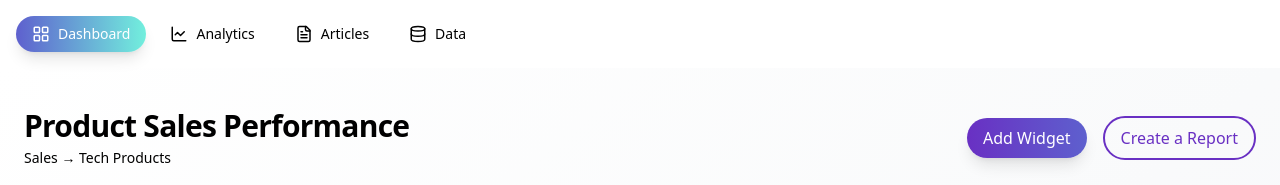
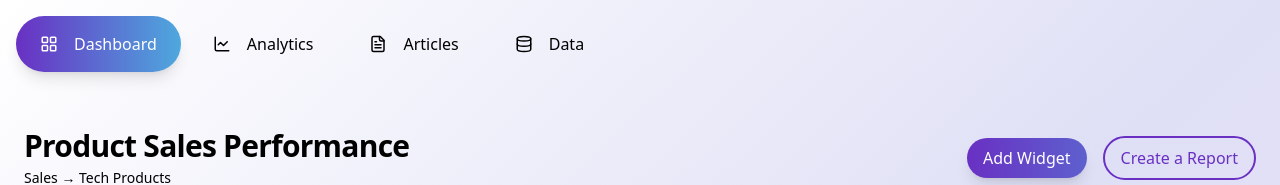
Before and after one commit to Delioos/solanalytics, a Next.js app in the folder webapp/: page / in a window 1280 px wide. Shown: the top 185 px of the page. Built offline with nearby package versions, Linux system fonts and the light colour scheme.

Commit message:
feat: metadata

```diff
--- a/webapp/src/app/layout.tsx
+++ b/webapp/src/app/layout.tsx
@@ -1,5 +1,5 @@
 import type { Metadata } from "next";
-import { Inter, Poppins } from "next/font/google";
+import { Inter, Roboto } from "next/font/google";
 import "./globals.css";
 import MainNav from "@/components/nav/MainNav";
 
@@ -8,15 +8,15 @@ const inter = Inter({
   variable: "--font-inter",
 });
 
-const poppins = Poppins({
+const roboto = Roboto({
   subsets: ["latin"],
-  weight: ['400', '500', '600', '700'],
-  variable: "--font-poppins",
+  weight: ['300', '400', '500', '700'],
+  variable: "--font-roboto",
 });
 
 export const metadata: Metadata = {
-  title: "Sales Dashboard",
-  description: "Modern sales dashboard with analytics",
+  title: "Medaillon Analytics",
+  description: "Data-driven protocol development and analytics platform for Solana ecosystem",
 };
 
 export default function RootLayout({
@@ -25,8 +25,8 @@ export default function RootLayout({
   children: React.ReactNode
 }) {
   return (
-    <html lang="en" className={`${inter.variable} ${poppins.variable}`}>
-      <body className="min-h-screen bg-background font-sans">
+    <html lang="en" className={`${inter.variable} ${roboto.variable}`}>
+      <body className="min-h-screen bg-gradient-to-br from-white via-purple-blue/20 to-purple-hard/10 font-sans">
         <MainNav />
         {children}
       </body>
--- a/webapp/src/app/page.tsx
+++ b/webapp/src/app/page.tsx
@@ -2,7 +2,7 @@ import ProductSalesCard from "@/components/dashboard/ProductSalesCard"
 
 export default function Home() {
   return (
-    <main className="min-h-screen bg-gradient-to-br from-white via-gray-50 to-purple-soft/5">
+    <main className="min-h-screen ">
       <div className="container mx-auto py-4">
         <ProductSalesCard />
       </div>
--- a/webapp/src/components/nav/MainNav.tsx
+++ b/webapp/src/components/nav/MainNav.tsx
@@ -32,7 +32,7 @@ const MainNav = () => {
   const pathname = usePathname()
 
   return (
-    <nav className="flex items-center space-x-2 p-4 bg-white text-black">
+    <nav className="flex items-center space-x-2 p-4 text-black">
       {navItems.map((item) => {
         const isActive = pathname === item.href
         const Icon = item.icon
@@ -42,9 +42,9 @@ const MainNav = () => {
             key={item.href}
             href={item.href}
             className={cn(
-              "flex items-center gap-2 px-4 py-2 rounded-full text-sm font-medium transition-all",
+              "flex items-center gap-4 px-6 py-4 rounded-full text-md font-medium transition-all",
               isActive
-                ? cn(item.bgColor, "bg-gradient-to-r from-purple-blue to-green-deep text-white shadow-lg")
+                ? cn(item.bgColor, "bg-gradient-to-r from-purple-soft to-blue-blue text-white shadow-lg")
                 : cn(item.textColor, "hover:bg-gray-100")
             )}
           >
--- a/webapp/tailwind.config.ts
+++ b/webapp/tailwind.config.ts
@@ -42,7 +42,7 @@ const config: Config = {
       },
       fontFamily: {
         sans: ['Inter', 'system-ui', 'sans-serif'],
-        display: ['Poppins', 'Inter', 'system-ui', 'sans-serif'],
+        display: ['Roboto', 'Inter', 'system-ui', 'sans-serif'],
       },
       keyframes: {
         "accordion-down": {
```
